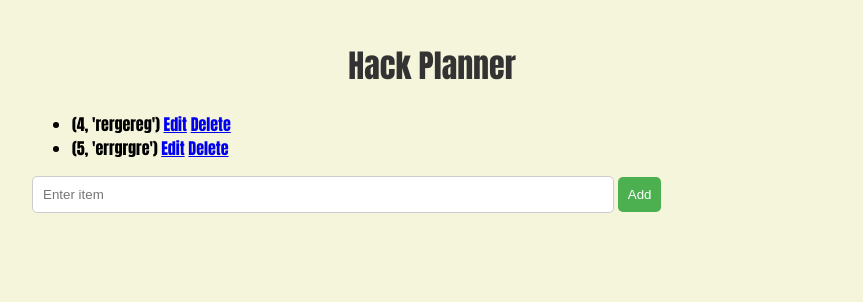
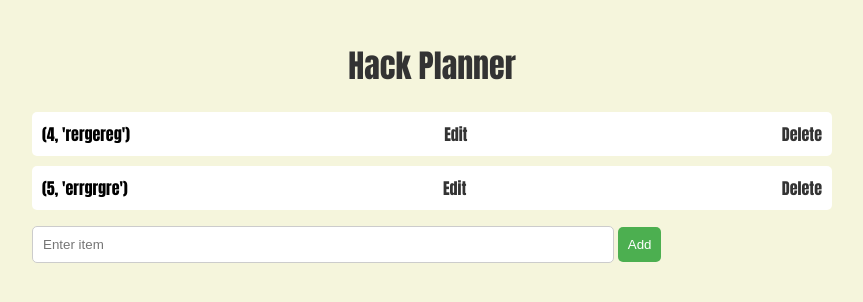
Before and after one commit to mzk468/Hack-Planner, a Flask app: page / in a window 1280 px wide. Shown: the top 302 px of the page, without its empty margins (208-1071 px from the left). Run offline with Flask 3, Linux system fonts and the light colour scheme; data comes from the database, SQL or seed files in the repository.

```diff
--- a/templates/checklist.html
+++ b/templates/checklist.html
@@ -9,11 +9,11 @@
     <div class="container">
       <h1>Hack Planner</h1>
 
-      <ul class="checklist_items">
+      <ul class="checklist-items">
         {% for item in items %}
         <li>
           {{ item }}
-          <a href="/edit/{{ loop.index }}">Edit</a>
+          <a href="/edit/{  { loop.index }}">Edit</a>
           <a href="/delete/{{ loop.index }}">Delete</a>
         </li>
         {% endfor %}
```
